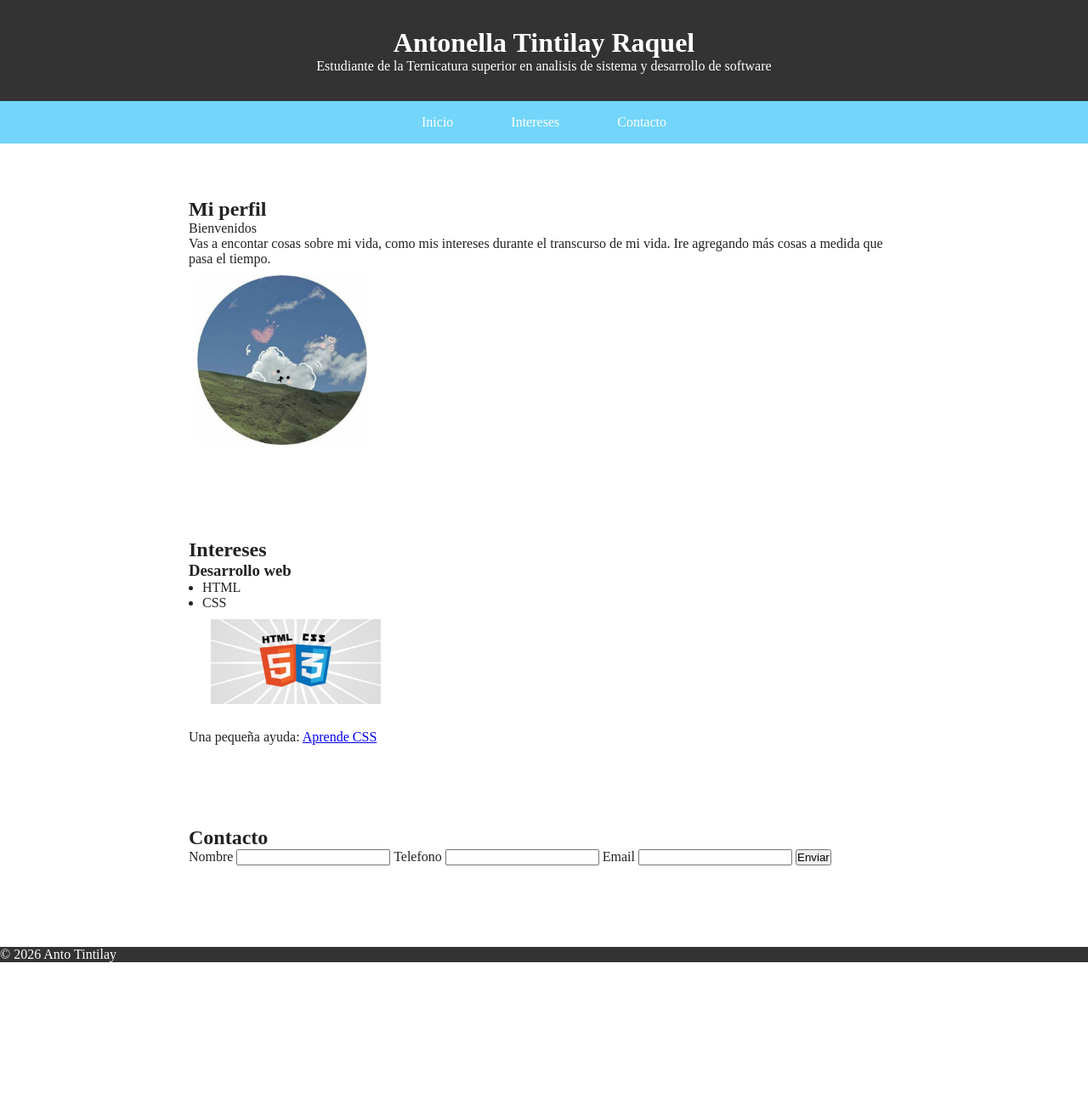
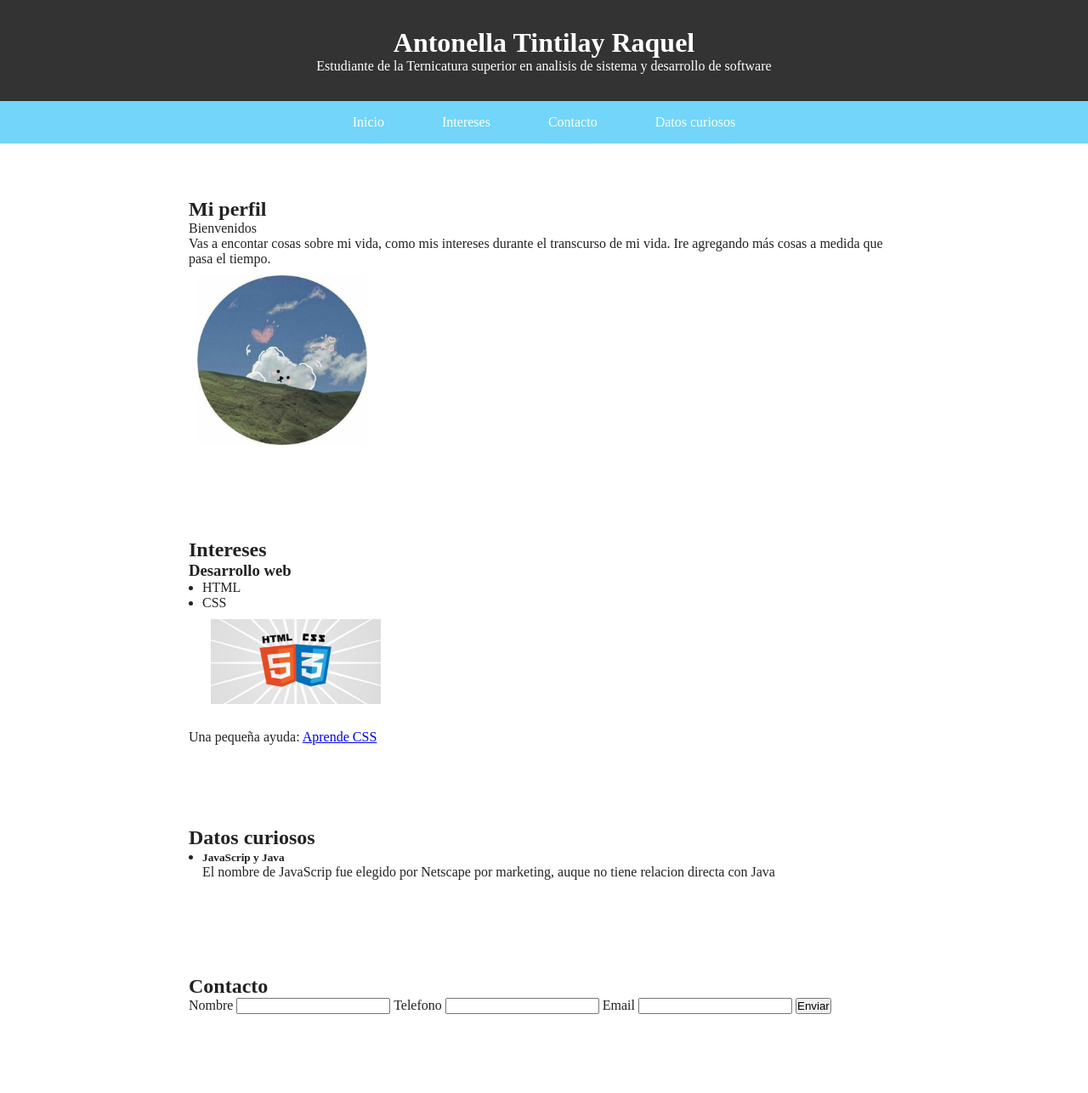
Before and after one commit to Antonella-Tintilay/tp1-mi-sitio, a plain HTML site: page index.html in a window 1280 px wide. Shown: the top 1287 px of the page at 85% size. Before the commit the page ends 1133 px from the top, so only its background shows below. Drawn offline with Linux system fonts and the light colour scheme.

Commit message:
Agregué otra sección

```diff
--- a/index.html
+++ b/index.html
@@ -2,7 +2,7 @@
 <html lang="es">
 <head>
     <meta charset="UTF-8">
-    <meta name="viewport" content="width=device-width, initial-scale=1.0"> <!--responsive, que se adapta a los dispositivos-->
+    <meta name="viewport" content="width=device-width, initial-scale=1.0">
     <title>Mi Primer Sitio</title>
     <link rel="stylesheet" href="style.css">
 </head>
@@ -15,12 +15,13 @@
         <a href="#inicio">Inicio</a>
         <a href="#intereses">Intereses</a>
         <a href="#contacto">Contacto</a>
+        <a href="Datos">Datos curiosos</a>
     </nav>
     <main>
         <section id="inicio">
             <h2>Mi perfil</h2>
             <p>Bienvenidos</p>
-            <p>Vas a encontar cosas sobre mi vida, como mis intereses durante el transcurso de mi vida. Ire agregando más cosas a medida que pasa el tiempo.</p>
+            <p>Vas a encontar cosas sobre mi vida, como mis intereses durante el transcurso de mi vida. Ire agregando más cosas a medida que pasa el tiempo.</p> <!--Añadir más texto-->
                 <img src="perfil.jpg" alt="perro en el cielo y asomandose por una montaña">
         </section>
         <section id="intereses">
@@ -34,6 +35,13 @@
             <p>Una pequeña ayuda:
                 <a href="https://youtu.be/3yM5uXp-T_0?si=2yj6vZVRT90q-2yh" target="_blank">Aprende CSS</a>
             </p>
+        </section>
+        <section id="Datos">
+            <h2>Datos curiosos</h2>
+            <ul>
+                <li><h5>JavaScrip y Java</h5></li>
+                <p>El nombre de JavaScrip fue elegido por Netscape por marketing, auque no tiene relacion directa con Java</p>
+            </ul>
         </section>
         <section id="contacto">
             <h2>Contacto</h2>
--- a/style.css
+++ b/style.css
@@ -5,7 +5,7 @@
 }
 body {
     font-family: 'Times New Roman', Times, serif;
-    font-size: 1rem; /*cambia el tamaño de las letras, como un zoom*/
+    font-size: 1rem;
     line-height: 1,6;
     color: #222;
 }
@@ -13,7 +13,7 @@ header {
     background-color: #333;
     color: white;
     text-align: center;
-    padding: 2rem; /*distacia entre los margenes*/
+    padding: 2rem;
 }
 nav {
     background-color: #72d5f9;
@@ -23,7 +23,7 @@ nav {
 nav a {
     color: white;
     text-decoration: none;
-    margin: 2rem; /*la separcion estre los textos*/
+    margin: 2rem;
     transition: 0,3s;
 }
 nav a:hover {
```
